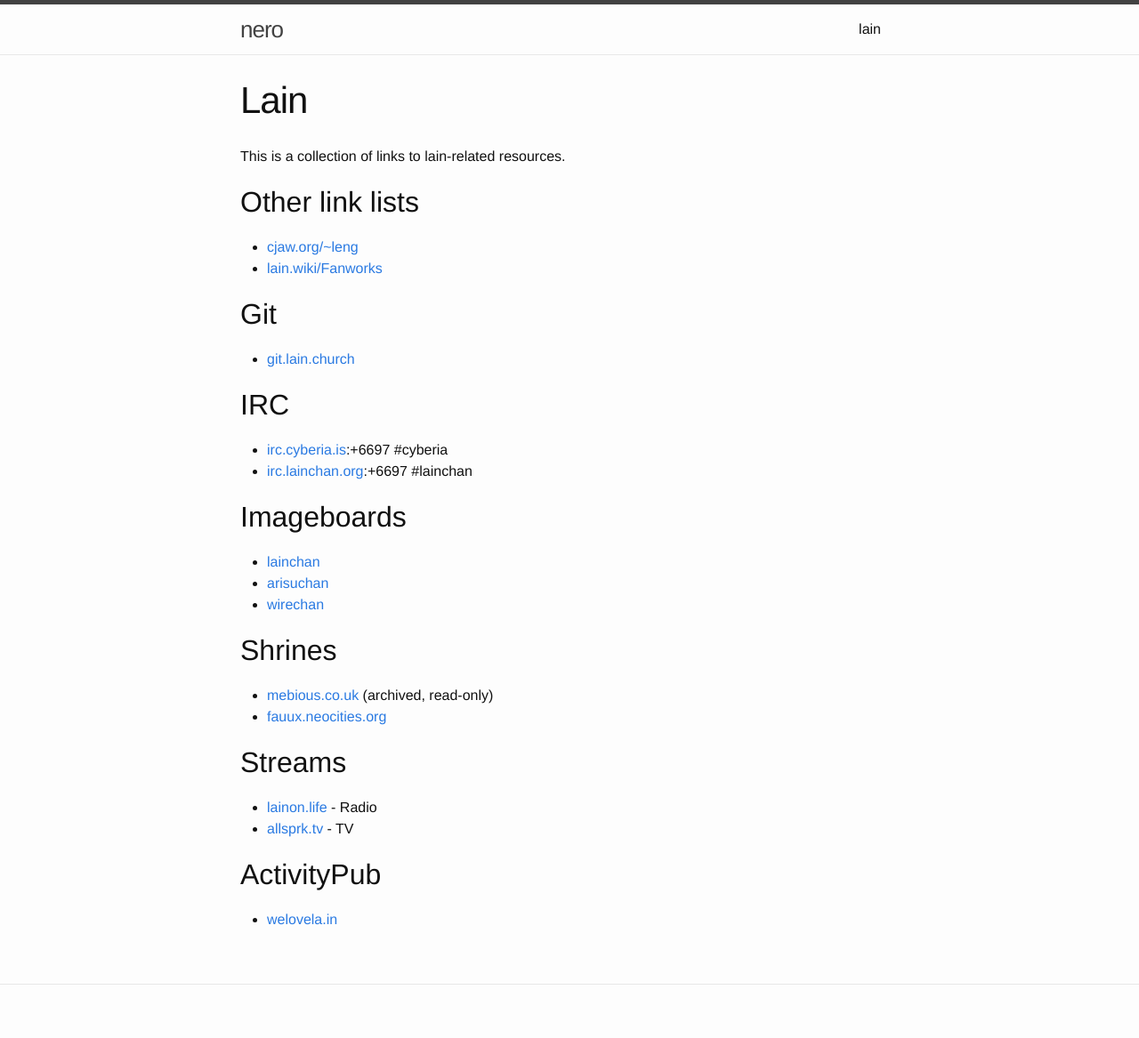
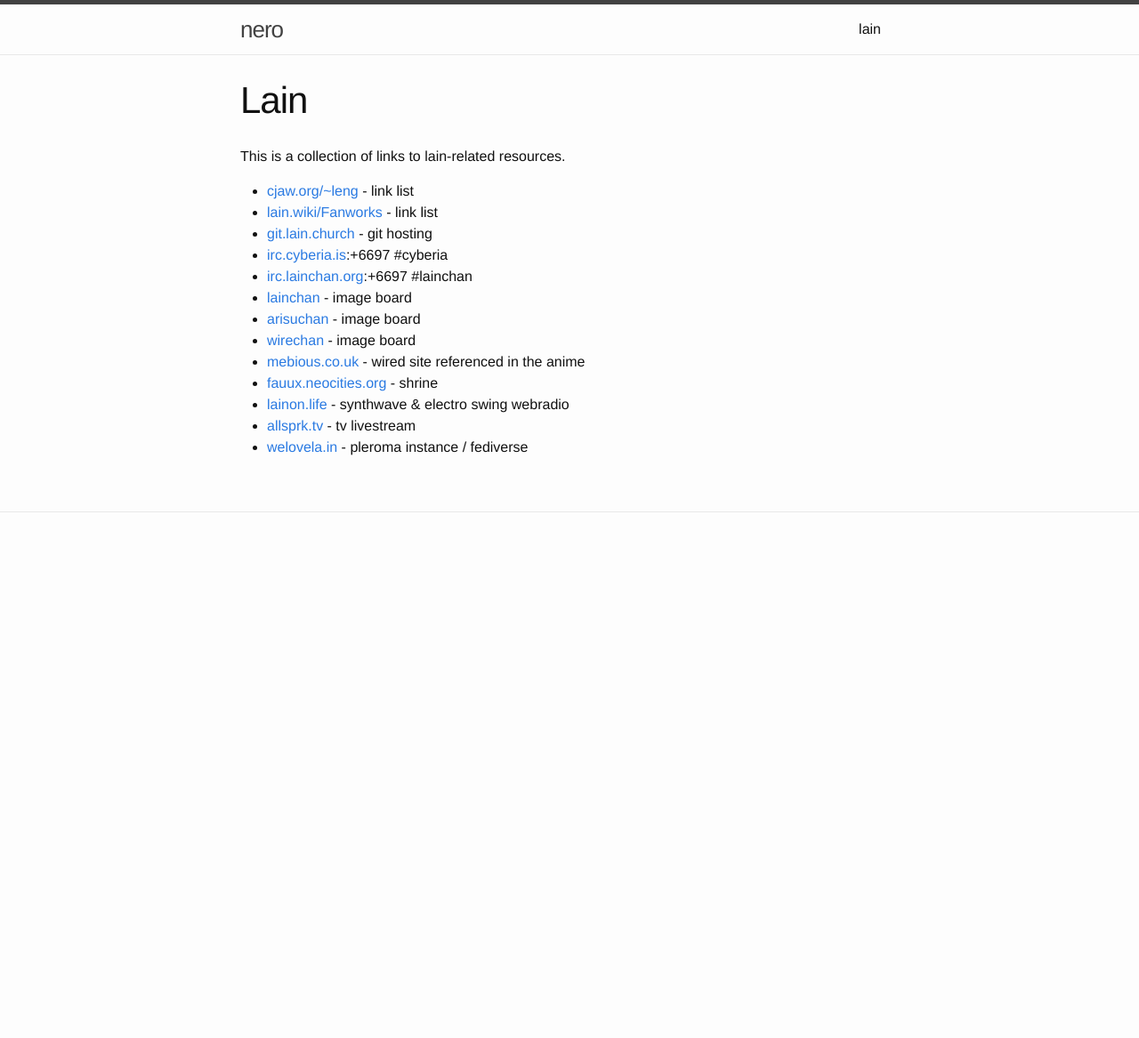
Before and after one commit to nero/nero.github.io, a Jekyll site: the page built from lain.md, in a window 1280 px wide. Shown: the whole page at 89% size. Built offline with Jekyll 4.4.1, drawn with Linux system fonts in a browser that asks for light colours; after the commit the page ends 900 px from its top, so only the background shows below that.

Commit message:
Revamp link list

```diff
--- a/lain.md
+++ b/lain.md
@@ -5,36 +5,16 @@ layout: page
 
 This is a collection of links to lain-related resources.
 
-## Other link lists
-
-- [cjaw.org/~leng](https://www.cjas.org/~leng/lainlink.htm)
-- [lain.wiki/Fanworks](https://lain.wiki/wiki/Fanworks)
-
-## Git
-
-- [git.lain.church](https://git.lain.church/)
-
-## IRC
-
+- [cjaw.org/~leng](https://www.cjas.org/~leng/lainlink.htm) - link list
+- [lain.wiki/Fanworks](https://lain.wiki/wiki/Fanworks) - link list
+- [git.lain.church](https://git.lain.church/) - git hosting
 - [irc.cyberia.is](http://cyberia.is/):+6697 #cyberia
 - [irc.lainchan.org](https://lainchan.org/irc.html):+6697 #lainchan
-
-## Imageboards
-
-- [lainchan](https://www.lainchan.org/)
-- [arisuchan](https://arisuchan.jp/)
-- [wirechan](https://wirechan.org/)
-
-## Shrines
-
-- [mebious.co.uk](http://mebious.co.uk/) (archived, read-only)
-- [fauux.neocities.org](https://fauux.neocities.org/)
-
-## Streams
-
-- [lainon.life](https://lainon.life/) - Radio
-- [allsprk.tv](https://stream.allsprk.tv/) - TV
-
-## ActivityPub
-
-- [welovela.in](https://welovela.in)
+- [lainchan](https://www.lainchan.org/) - image board
+- [arisuchan](https://arisuchan.jp/) - image board
+- [wirechan](https://wirechan.org/) - image board
+- [mebious.co.uk](http://mebious.co.uk/) - wired site referenced in the anime
+- [fauux.neocities.org](https://fauux.neocities.org/) - shrine
+- [lainon.life](https://lainon.life/) - synthwave & electro swing webradio
+- [allsprk.tv](https://stream.allsprk.tv/) - tv livestream
+- [welovela.in](https://welovela.in) - pleroma instance / fediverse
```
